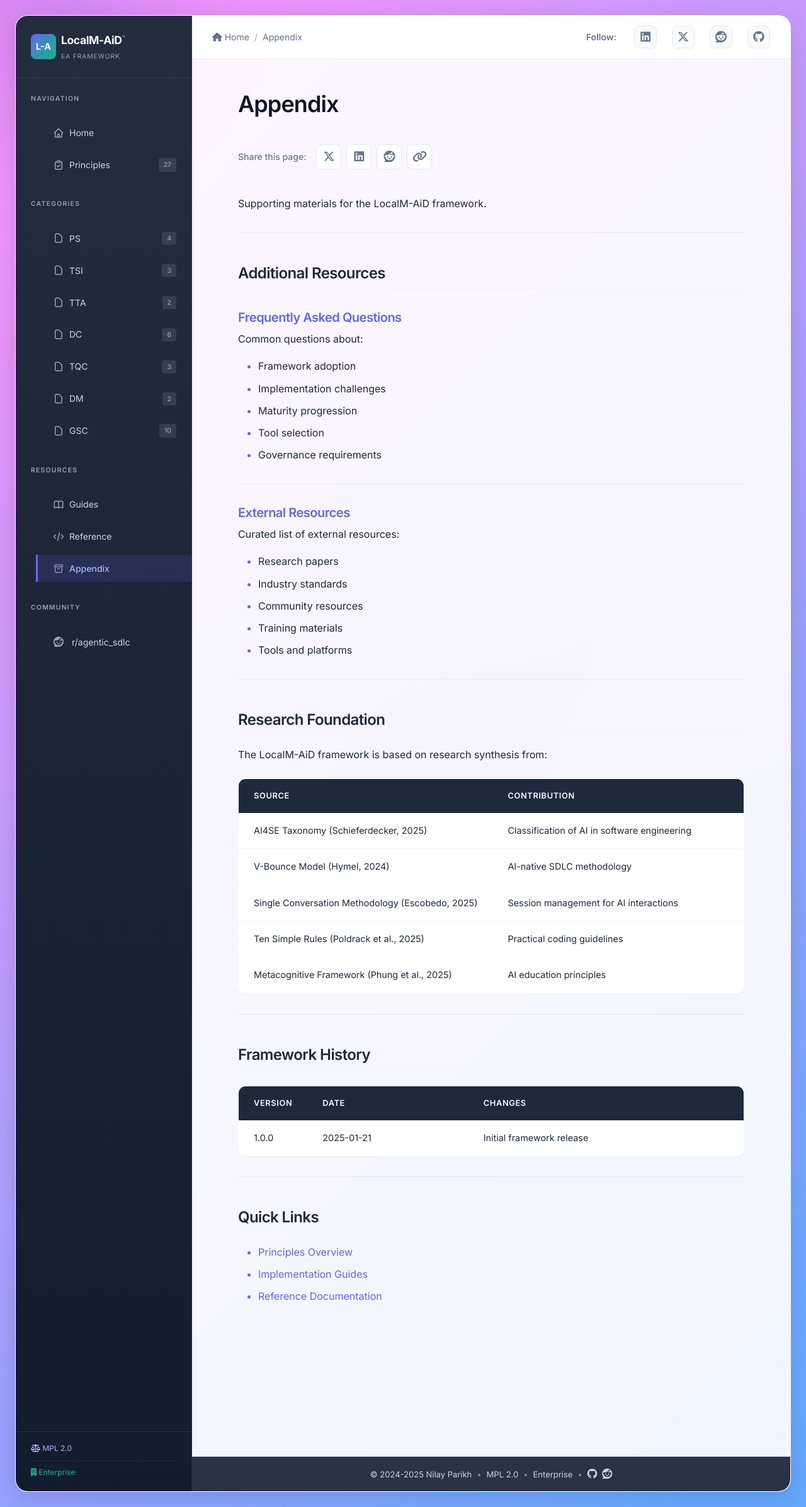
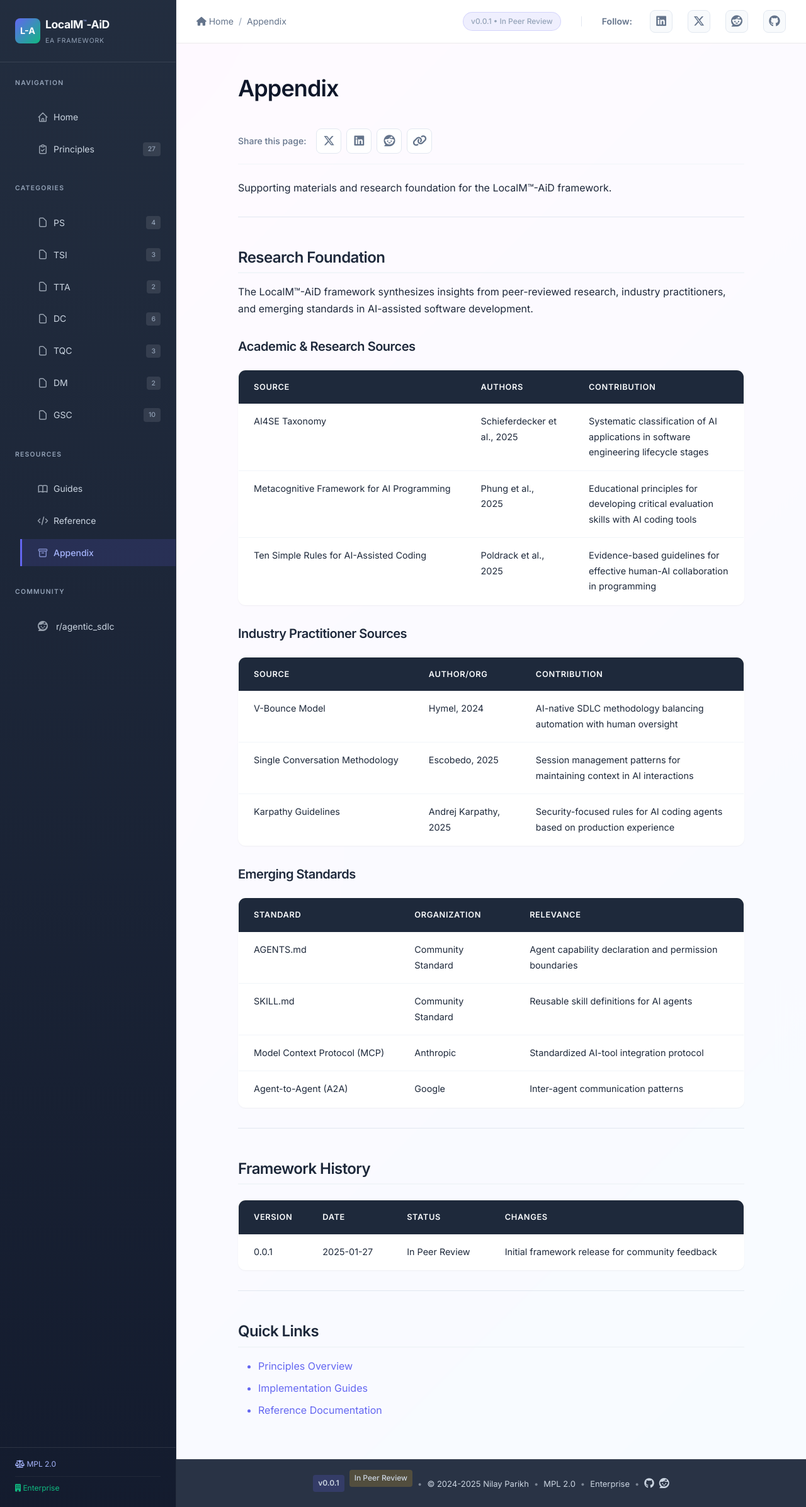
Before and after one commit to nilayparikh/ai-agent-ea-framework, a Jekyll site: the page built from appendix/index.md, in a window 1280 px wide. Shown: the whole page at 63% size. Built offline with Jekyll 4.4.1, drawn with Linux system fonts in a browser that asks for light colours.

Commit message:
feat: Full height layout, version/status badges, improved references
- Full viewport height layout (no gaps at top/bottom)
- Added v0.0.1 version badge and 'In Peer Review' status to header/footer
- Fixed TM placement: LocalM™-AiD (trademark on LocalM only)
- Improved appendix with categorized research sources
- Fixed mermaid empty squares by removing empty subgraph labels
- Added hero badges styling for homepage
- Updated principle count to 27

```diff
--- a/_layouts/default.html
+++ b/_layouts/default.html
@@ -45,7 +45,7 @@
           <a href="{{ '/' | relative_url }}" class="sidebar-logo">
             <div class="sidebar-logo-icon">L-A</div>
             <div>
-              <span class="sidebar-logo-text">LocalM-AiD<sup class="tm">™</sup></span>
+              <span class="sidebar-logo-text">LocalM<sup class="tm">™</sup>-AiD</span>
               <span class="sidebar-logo-sub">EA Framework</span>
             </div>
           </a>
@@ -182,6 +182,8 @@
           </div>
 
           <div class="header-actions">
+            <span class="header-status">v0.0.1 • In Peer Review</span>
+            <span class="header-divider"></span>
             <span class="follow-label">Follow:</span>
             <a href="https://www.linkedin.com/in/niparikh/" class="social-link" target="_blank" rel="noopener"
               title="LinkedIn">
@@ -226,6 +228,9 @@
         <!-- Footer (Compact) -->
         <footer class="site-footer">
           <div class="footer-content">
+            <span class="version-badge">v0.0.1</span>
+            <span class="status-badge">In Peer Review</span>
+            <span class="footer-sep">•</span>
             <span>© 2024-2025 <a href="https://x.com/nilayparikh" target="_blank">Nilay Parikh</a></span>
             <span class="footer-sep">•</span>
             <a href="https://opensource.org/licenses/MPL-2.0" target="_blank">MPL 2.0</a>
@@ -289,14 +294,19 @@
         code = code.replace(/\*([^*]+)\*/g, '$1');
         code = code.replace(/_([^_]+)_/g, '$1');
 
-        // Remove empty brackets and labels
+        // Remove empty brackets and labels - various formats
         code = code.replace(/\[\"\"\]/g, '');
         code = code.replace(/\[\" \"\]/g, '');
         code = code.replace(/\[\s*\]/g, '');
+        code = code.replace(/\["\\s*"\]/g, '');
 
-        // Fix subgraph definitions - remove empty node labels
-        code = code.replace(/(\w+)\[\" \"\]/g, '$1');
-        code = code.replace(/(\w+)\[\"\"\]/g, '$1');
+        // Fix subgraph definitions with empty or space-only labels
+        code = code.replace(/subgraph\s+(\w+)\[\s*"\s*"\s*\]/g, 'subgraph $1');
+        code = code.replace(/subgraph\s+(\w+)\[\s*""\s*\]/g, 'subgraph $1');
+
+        // Remove node definitions with empty labels
+        code = code.replace(/(\w+)\[\s*"\s*"\s*\]/g, '');
+        code = code.replace(/(\w+)\[\s*""\s*\]/g, '');
 
         return code;
       }
@@ -391,7 +401,7 @@
     }
 
     // Position share widget after metadata table
-    document.addEventListener('DOMContentLoaded', function() {
+    document.addEventListener('DOMContentLoaded', function () {
       const metaTable = document.querySelector('.page-meta-table');
       const shareWidget = document.getElementById('shareWidget');
       if (metaTable && shareWidget) {
--- a/appendix/index.md
+++ b/appendix/index.md
@@ -5,55 +5,46 @@ title: Appendix
 
 # Appendix
 
-Supporting materials for the LocalM-AiD framework.
-
----
-
-## Additional Resources
-
-### [Frequently Asked Questions](faqs/)
-
-Common questions about:
-
-- Framework adoption
-- Implementation challenges
-- Maturity progression
-- Tool selection
-- Governance requirements
-
----
-
-### [External Resources](resources/)
-
-Curated list of external resources:
-
-- Research papers
-- Industry standards
-- Community resources
-- Training materials
-- Tools and platforms
+Supporting materials and research foundation for the LocalM™-AiD framework.
 
 ---
 
 ## Research Foundation
 
-The LocalM-AiD framework is based on research synthesis from:
+The LocalM™-AiD framework synthesizes insights from peer-reviewed research, industry practitioners, and emerging standards in AI-assisted software development.
 
-| Source                                           | Contribution                                 |
-| ------------------------------------------------ | -------------------------------------------- |
-| AI4SE Taxonomy (Schieferdecker, 2025)            | Classification of AI in software engineering |
-| V-Bounce Model (Hymel, 2024)                     | AI-native SDLC methodology                   |
-| Single Conversation Methodology (Escobedo, 2025) | Session management for AI interactions       |
-| Ten Simple Rules (Poldrack et al., 2025)         | Practical coding guidelines                  |
-| Metacognitive Framework (Phung et al., 2025)     | AI education principles                      |
+### Academic & Research Sources
+
+| Source | Authors | Contribution |
+|--------|---------|--------------|
+| AI4SE Taxonomy | Schieferdecker et al., 2025 | Systematic classification of AI applications in software engineering lifecycle stages |
+| Metacognitive Framework for AI Programming | Phung et al., 2025 | Educational principles for developing critical evaluation skills with AI coding tools |
+| Ten Simple Rules for AI-Assisted Coding | Poldrack et al., 2025 | Evidence-based guidelines for effective human-AI collaboration in programming |
+
+### Industry Practitioner Sources
+
+| Source | Author/Org | Contribution |
+|--------|------------|--------------|
+| V-Bounce Model | Hymel, 2024 | AI-native SDLC methodology balancing automation with human oversight |
+| Single Conversation Methodology | Escobedo, 2025 | Session management patterns for maintaining context in AI interactions |
+| Karpathy Guidelines | Andrej Karpathy, 2025 | Security-focused rules for AI coding agents based on production experience |
+
+### Emerging Standards
+
+| Standard | Organization | Relevance |
+|----------|--------------|-----------|
+| AGENTS.md | Community Standard | Agent capability declaration and permission boundaries |
+| SKILL.md | Community Standard | Reusable skill definitions for AI agents |
+| Model Context Protocol (MCP) | Anthropic | Standardized AI-tool integration protocol |
+| Agent-to-Agent (A2A) | Google | Inter-agent communication patterns |
 
 ---
 
 ## Framework History
 
-| Version | Date       | Changes                   |
-| ------- | ---------- | ------------------------- |
-| 1.0.0   | 2025-01-21 | Initial framework release |
+| Version | Date | Status | Changes |
+|---------|------|--------|---------|
+| 0.0.1 | 2025-01-27 | In Peer Review | Initial framework release for community feedback |
 
 ---
 
--- a/assets/css/main.css
+++ b/assets/css/main.css
@@ -200,23 +200,23 @@ body {
 .site-container {
   display: flex;
   justify-content: center;
-  align-items: flex-start;
+  align-items: stretch;
   height: 100vh;
-  padding: var(--spacing-lg);
+  padding: 0;
   overflow: hidden;
 }
 
 .content-wrapper {
   display: flex;
-  max-width: 1400px;
+  max-width: 100%;
   width: 100%;
-  background: rgba(255, 255, 255, 0.9);
+  background: rgba(255, 255, 255, 0.95);
   backdrop-filter: blur(20px);
   -webkit-backdrop-filter: blur(20px);
-  border-radius: 20px;
-  box-shadow: 0 8px 32px rgba(0, 0, 0, 0.12);
-  border: 1px solid rgba(255, 255, 255, 0.4);
-  height: calc(100vh - var(--spacing-lg) * 2);
+  border-radius: 0;
+  box-shadow: none;
+  border: none;
+  height: 100vh;
   overflow: hidden;
 }
 
@@ -472,6 +472,23 @@ body {
   font-weight: 600;
   color: var(--color-text-secondary);
   margin-right: var(--spacing-xs);
+}
+
+.header-status {
+  font-size: 0.75rem;
+  font-weight: 500;
+  color: var(--color-text-muted);
+  background: rgba(99, 102, 241, 0.1);
+  padding: 0.25rem 0.75rem;
+  border-radius: 9999px;
+  border: 1px solid rgba(99, 102, 241, 0.2);
+}
+
+.header-divider {
+  width: 1px;
+  height: 16px;
+  background: var(--color-border);
+  margin: 0 var(--spacing-sm);
 }
 
 .breadcrumb {
@@ -732,6 +749,31 @@ h1 {
   border-bottom: 2px solid var(--color-border-light);
 }
 
+/* Hero badges on homepage */
+.hero-badges {
+  display: flex;
+  gap: var(--spacing-sm);
+  margin: var(--spacing-md) 0 var(--spacing-lg);
+}
+
+.hero-version {
+  font-size: 0.875rem;
+  font-weight: 600;
+  background: linear-gradient(135deg, var(--color-primary) 0%, #818cf8 100%);
+  color: white;
+  padding: 0.375rem 0.875rem;
+  border-radius: 9999px;
+}
+
+.hero-status {
+  font-size: 0.875rem;
+  font-weight: 500;
+  background: linear-gradient(135deg, #fbbf24 0%, #f59e0b 100%);
+  color: #1e293b;
+  padding: 0.375rem 0.875rem;
+  border-radius: 9999px;
+}
+
 .page-meta {
   display: flex;
   flex-wrap: wrap;
@@ -1056,6 +1098,22 @@ pre:has(code.language-mermaid) {
   stroke: #94a3b8 !important;
 }
 
+/* Hide empty mermaid subgraph labels */
+.mermaid .cluster-label .nodeLabel:empty,
+.mermaid .nodeLabel:empty {
+  display: none !important;
+}
+
+/* Hide nodes with only whitespace */
+.mermaid .node .label:empty {
+  display: none !important;
+}
+
+/* Fix for subgraph with space-only labels */
+.mermaid g.cluster > rect + g.label {
+  display: none;
+}
+
 .mermaid .label {
   font-family: var(--font-sans);
 }
@@ -1175,6 +1233,24 @@ hr {
 .footer-sep {
   color: var(--color-text-muted);
   opacity: 0.5;
+}
+
+.version-badge {
+  font-size: 0.75rem;
+  font-weight: 600;
+  background: rgba(99, 102, 241, 0.2);
+  color: #a5b4fc;
+  padding: 0.2rem 0.5rem;
+  border-radius: var(--radius-sm);
+}
+
+.status-badge {
+  font-size: 0.75rem;
+  font-weight: 500;
+  background: rgba(251, 191, 36, 0.2);
+  color: #fcd34d;
+  padding: 0.2rem 0.5rem;
+  border-radius: var(--radius-sm);
 }
 
 .footer-content i {
```
Also changed, not shown: index.md (+23 -15 lines).
